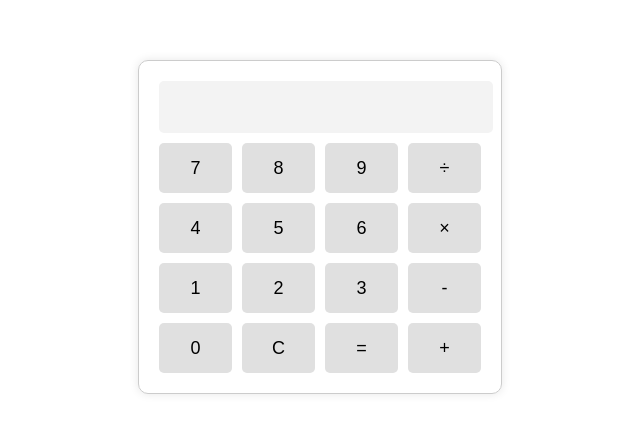
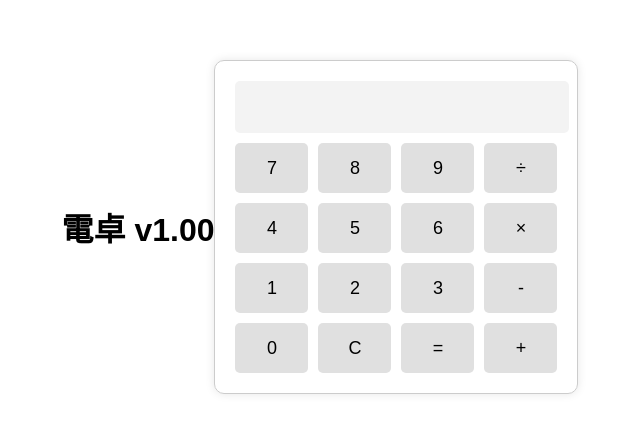
Before and after one commit to fjtsnc/Calc, a plain HTML site: page index.html in a window 1280 px wide. Shown: the part 173-606 px from the top of the page, without its empty margins (320-960 px from the left). Drawn offline with Linux system fonts and the light colour scheme.

Commit message:
Update index.html

```diff
--- a/index.html
+++ b/index.html
@@ -2,10 +2,11 @@
 <html lang="ja">
 <head>
     <meta charset="UTF-8">
-    <title>電卓アプリ</title>
+    <title>電卓 v1.00</title>
     <link rel="stylesheet" href="styles.css">
 </head>
 <body>
+    <h1>電卓 v1.00</h1>
     <div class="calculator">
         <input type="text" class="display" disabled>
         <div class="buttons">
```
